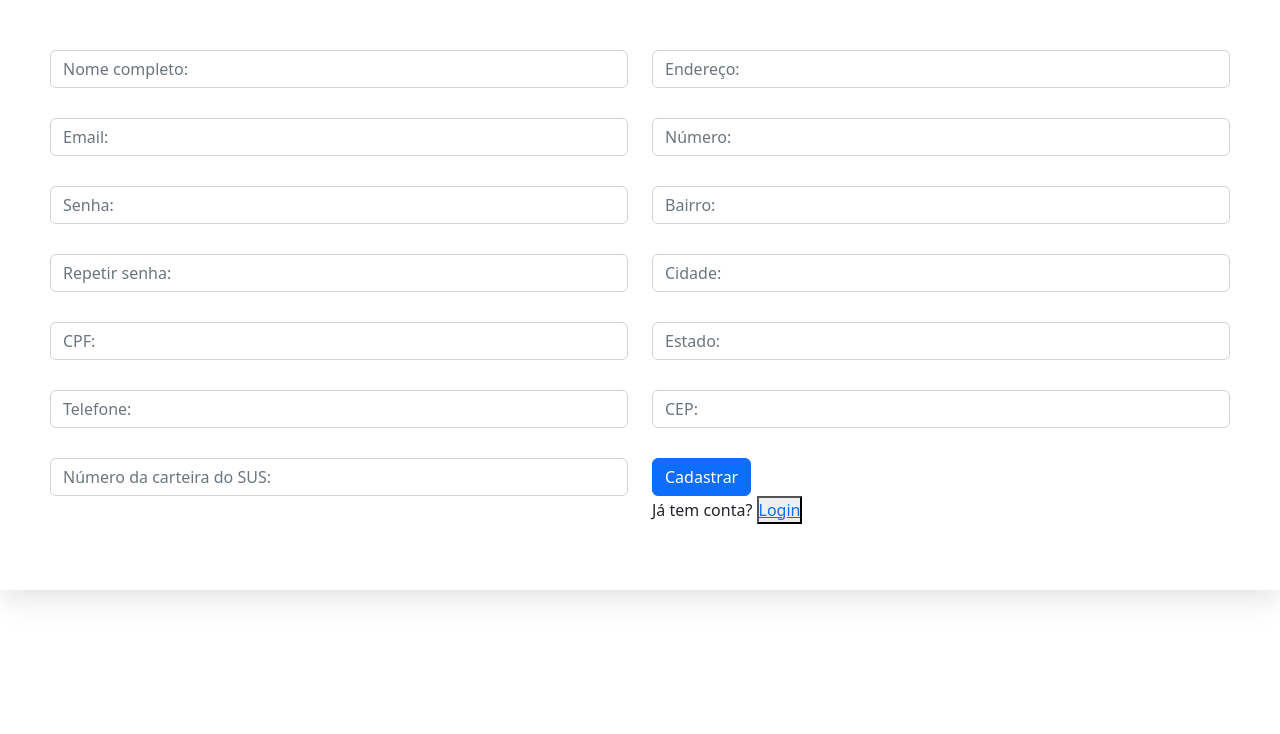
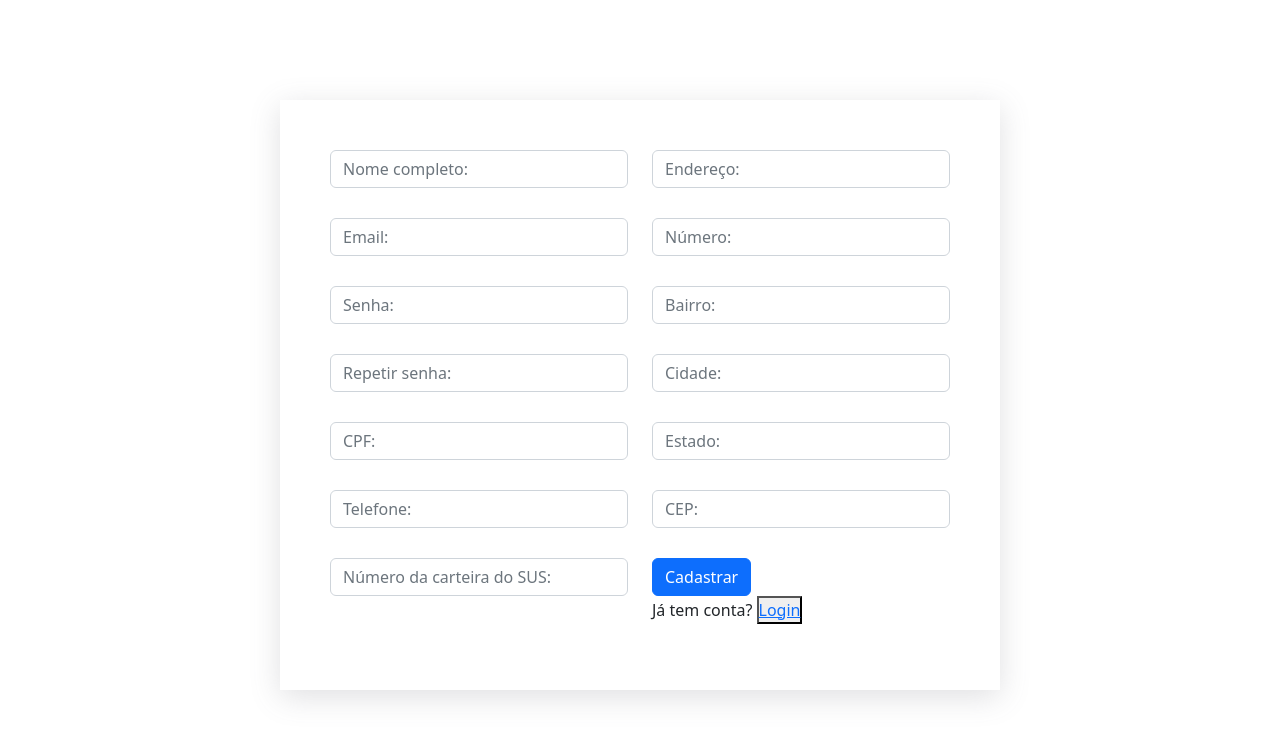
Before and after one commit to nicoletomazonipelentir/Consustar, a PHP site: page /registro.php in a window 1280 px wide. Shown: the part 66-800 px from the top of the page. Run offline with PHP 8.4, Linux system fonts and the light colour scheme.

Commit message:
containers arrumados em telinhas

```diff
--- a/sus/html/final.php
+++ b/sus/html/final.php
@@ -2,6 +2,7 @@
 require('header.php');
 ?>
 <body>
+  <div class="container" id="c.F">
     <h1>Sua consulta foi agendada!</h1>
 
     <h2>Data: //aqui chamar do banco de dados</h2>
@@ -11,5 +12,7 @@ require('header.php');
 é cadastardo no banco e chama a pagina final -->
   <button><a href="logout.php">Sair</button>
   <input type="button" value="Cancelar Consulta">
+  </div>
+
 </body>
 </html>
--- a/sus/html/index.php
+++ b/sus/html/index.php
@@ -23,7 +23,7 @@ require('header.php');
 </head>
 
 <body id="bodyindex">
-  <div class="container">
+  <div class="container" id="c.Index">
     <h3 id="h3index">Escolha o horário de sua consulta</h3>
     <!-- fazer isso aqui puxar horarios do banco -->
     <form method="post" action="index.php" id="formIndex">
--- a/sus/html/login.php
+++ b/sus/html/login.php
@@ -7,7 +7,7 @@ if (isset($_SESSION["user"])) {
 require('header.php');
 ?>
 <body>
-    <div class="container">
+    <div class="container" id="c.Log">
         <?php
         if (isset($_POST["login"])) {
            $email = $_POST["email"];
--- a/sus/html/registro.php
+++ b/sus/html/registro.php
@@ -6,9 +6,10 @@ if (isset($_SESSION["user"])) {
 require('header.php');
 ?>
 <script type="text/javascript" src="js/cep.js"> </script>
+
 <body id="bodyRegistro">
 
-    <div class="container">
+    <div class="container" id="c.Reg">
         <?php
         if (isset($_POST["submit"])) {
             require_once('db.php');
@@ -22,7 +23,7 @@ require('header.php');
             $telefone = $_POST["telefone"];
             $numCarteira = $_POST["numCarteira"];
             $endereco = $_POST["endereco"];
-            $bairro=$_POST['bairro'];
+            $bairro = $_POST['bairro'];
             $numero = $_POST["numero"];
             $cidade = $_POST["cidade"];
             $estado = $_POST["estado"];
@@ -32,32 +33,30 @@ require('header.php');
             $passwordHash = password_hash($password, PASSWORD_DEFAULT);
 
             $errors = array();
-           if (empty($fullName) OR empty($email) OR empty($password) OR empty($passwordRepeat) OR empty($cpf) OR empty($telefone) OR empty($numCarteira) OR empty($endereco) OR empty($numero) OR empty($cidade) OR empty($estado) OR empty($cep) OR empty($bairro)) {
-            array_push($errors,"Você deve preencher todos os campos.");
+            if (empty($fullName) or empty($email) or empty($password) or empty($passwordRepeat) or empty($cpf) or empty($telefone) or empty($numCarteira) or empty($endereco) or empty($numero) or empty($cidade) or empty($estado) or empty($cep) or empty($bairro)) {
+                array_push($errors, "Você deve preencher todos os campos.");
             }
-           if (!filter_var($email, FILTER_VALIDATE_EMAIL) || $password!==$passwordRepeat) {
+            if (!filter_var($email, FILTER_VALIDATE_EMAIL) || $password !== $passwordRepeat) {
                 array_push($errors, "Login inválido.");
             }
-           if (strlen($password)<8) {
-            array_push($errors,"A senha deve ter no mínimo 8 caracteres.");
+            if (strlen($password) < 8) {
+                array_push($errors, "A senha deve ter no mínimo 8 caracteres.");
             }
             //trocar o email pelo cpf
             $sql = "SELECT * FROM users WHERE cpf = '$cpf'";
-           $conn=ConectaBD();
+            $conn = ConectaBD();
             $result = mysqli_query($conn, $sql);
             $rowCount = mysqli_num_rows($result);
-           if ($rowCount>0) {
-            array_push($errors,"cpf já existe!");
+            if ($rowCount > 0) {
+                array_push($errors, "cpf já existe!");
             }
-           if (count($errors)>0) {
+            if (count($errors) > 0) {
                 foreach ($errors as  $error) {
                     echo "<div class='alert alert-danger'>$error</div>";
                 }
-           }else{
-           Cadastro($fullName,$email,$password,$passwordRepeat,$cpf,$telefone,$numCarteira,$endereco,$numero,$cidade,$estado,$cep,$bairro);
+            } else {
+                Cadastro($fullName, $email, $password, $passwordRepeat, $cpf, $telefone, $numCarteira, $endereco, $numero, $cidade, $estado, $cep, $bairro);
             }
-
-
         }
         ?>
         <form action="registro.php" method="post" class="row">
@@ -105,7 +104,9 @@ require('header.php');
                 </div>
                 <div class="form-btn">
                     <input type="submit" class="btn btn-primary" value="Cadastrar" name="submit">
-                    <div><p>Já tem conta? <button type="button"><a href="login.php">Login</a></button></p></div>
+                    <div>
+                        <p>Já tem conta? <button type="button"><a href="login.php">Login</a></button></p>
+                    </div>
                 </div>
             </div>
 
@@ -117,4 +118,5 @@ require('header.php');
     </div>
 
 </body>
+
 </html>
--- a/sus/html/style.css
+++ b/sus/html/style.css
@@ -39,9 +39,37 @@ body::after {
     box-shadow: rgba(100, 100, 111, 0.2) 0px 7px 29px 0px;
 }
 
-.container,#c.Home{
+.container,#cHome{
     max-width: 1450px;
     margin:0 auto;
+    padding:50px;
+    box-shadow: rgba(100, 100, 111, 0.2) 0px 7px 29px 0px;
+}
+
+.container,#c.Log{
+    max-width: 720px;
+    margin:0 auto;
+    padding:50px;
+    box-shadow: rgba(100, 100, 111, 0.2) 0px 7px 29px 0px;
+}
+
+.container,#c.Reg{
+    max-width: 1000px;
+    margin:0 auto;
+    padding:50px;
+    box-shadow: rgba(100, 100, 111, 0.2) 0px 7px 29px 0px;
+}
+
+.container,#c.Index{
+    max-width: 720px;
+    margin:0 auto;
+    padding:50px;
+    box-shadow: rgba(100, 100, 111, 0.2) 0px 7px 29px 0px;
+}
+.container,#c.F{
+    max-width: 720px;
+    margin:30 auto;
+    margin-top: 100px;
     padding:50px;
     box-shadow: rgba(100, 100, 111, 0.2) 0px 7px 29px 0px;
 }
```
Lines whose indentation alone changed are shown as unchanged.
